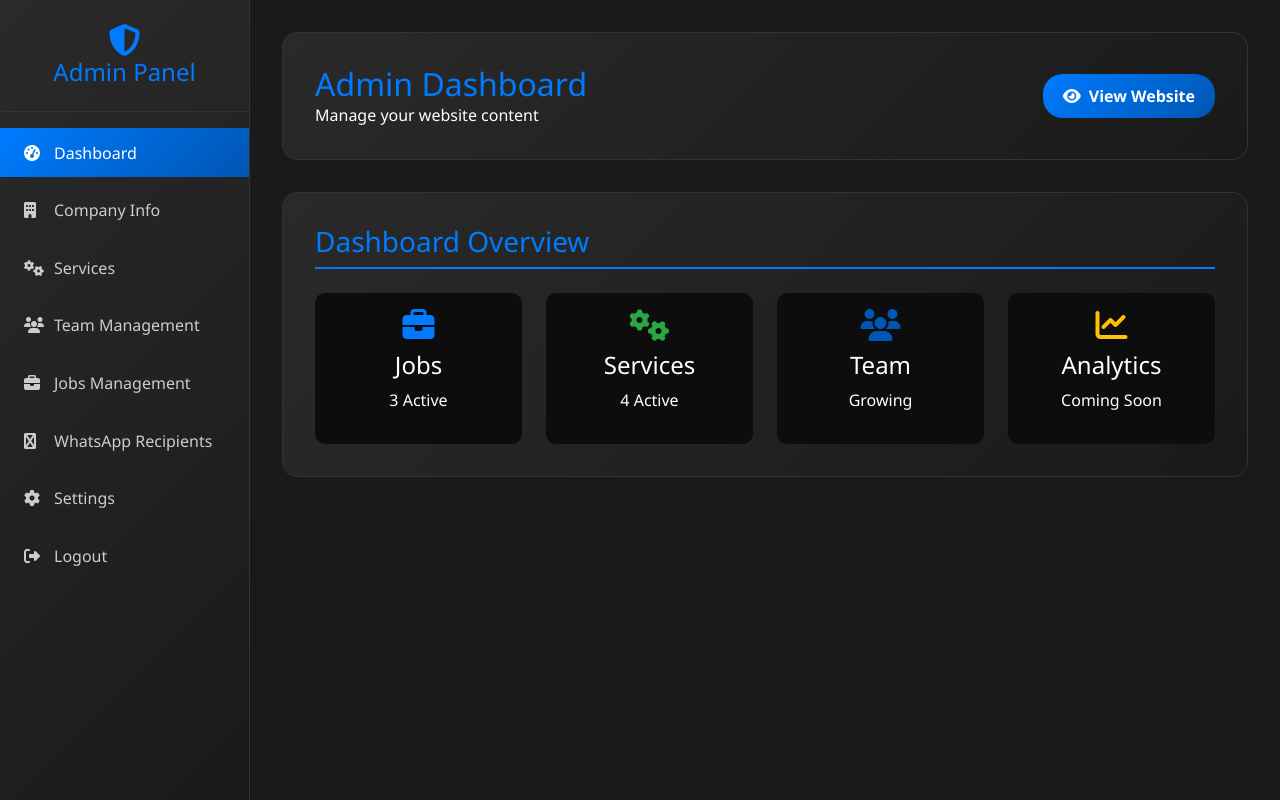
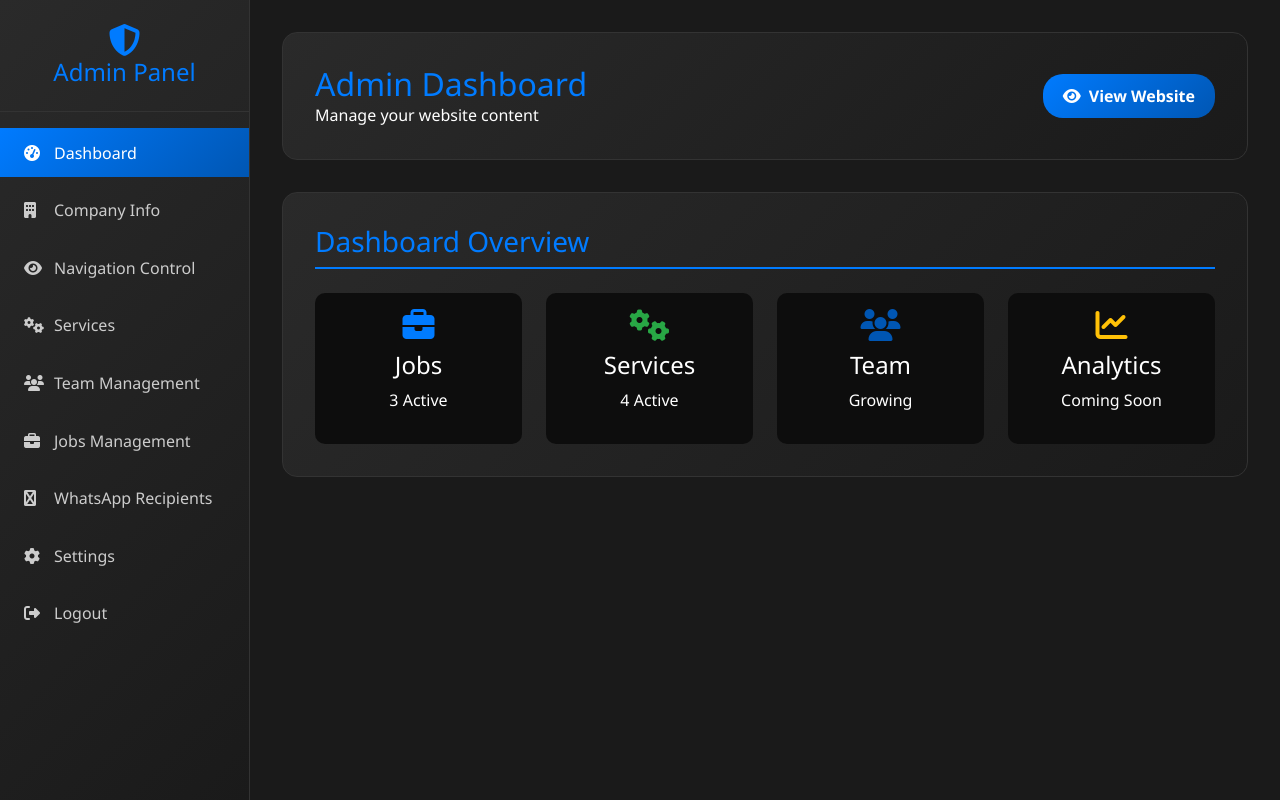
Before and after one commit to WebSphereInnovations/WebSphereInnovations, a Flask app: page /admin in a window 1280 px wide. Run offline with Flask 3, Linux system fonts and the light colour scheme; the visitor is signed in with stand-in values (Sample User, id 1).

Commit message:
NAVIGATION VISIBILITY CONTROL - Admin Panel Feature
 Navigation Control Added:
- Admin can control visibility of Services, Team, and Careers tabs
- Toggle switches in admin panel for easy control
- Real-time visibility updates on main navigation

 Admin Panel Features:
- Navigation Control section added to admin dashboard
- Individual checkboxes for each tab visibility
- Save functionality with success/error feedback
- Load existing settings on page load

 Backend Implementation:
- /api/navigation GET route to load settings
- /api/navigation POST route to save settings
- JSON file storage for navigation preferences
- Default values for initial setup

 Frontend Integration:
- Navigation tabs conditionally hidden based on settings
- Template context processor for global access
- Bootstrap toggle switches for better UX
- Alert notifications for save confirmation

 User Experience:
- Admin can easily hide/show navigation tabs
- Settings persist across page reloads
- Professional admin interface
- No direct page access when tabs are hidden

 Control Features:
- Services Tab: Show/Hide
- Team Tab: Show/Hide
- Careers Tab: Show/Hide
- Default: All tabs visible

 Admin Workflow:
1. Go to admin panel
2. Click 'Navigation Control'
3. Toggle tab visibility
4. Save changes
5. Tabs instantly hide/show on main site

 Production Ready:
- All functionality tested and working
- Clean admin interface
- Persistent settings storage
- Professional business feature

```diff
--- a/app.py
+++ b/app.py
@@ -116,6 +116,30 @@ def send_whatsapp_message(message, recipients=None):
         return {'success': False, 'error': str(e)}
 
 # Routes
+@app.context_processor
+def inject_navigation():
+    """Inject navigation visibility settings into all templates"""
+    try:
+        navigation_file = 'data/navigation.json'
+        if os.path.exists(navigation_file):
+            with open(navigation_file, 'r') as f:
+                navigation = json.load(f)
+        else:
+            # Default navigation settings
+            navigation = {
+                'services_visible': True,
+                'team_visible': True,
+                'careers_visible': True
+            }
+        return {'navigation': navigation}
+    except:
+        # Return default navigation if error occurs
+        return {'navigation': {
+            'services_visible': True,
+            'team_visible': True,
+            'careers_visible': True
+        }}
+
 @app.route('/')
 def home():
     company_info = load_data('company_info')
@@ -209,18 +233,21 @@ def apply_job():
         phone = request.form.get('phone')
         message = request.form.get('message')
 
-        if not all([job_id, name, email, message]):
+        if not all([job_id, name, email, phone, message]):
             return jsonify({'success': False, 'message': 'Please fill in all required fields'})
 
+        # Check if CV file is uploaded
+        cv_file = request.files.get('cv')
+        if not cv_file or cv_file.filename == '':
+            return jsonify({'success': False, 'message': 'Please upload your resume/CV'})
+
         # Handle file upload
-        cv_file = request.files.get('cv')
         cv_info = {'success': False}
 
-        if cv_file:
-            # Use CV file handler
-            from cv_file_handler import get_cv_handler
-            cv_handler = get_cv_handler()
-            cv_info = cv_handler.save_cv_file(cv_file, name)
+        # Use CV file handler
+        from cv_file_handler import get_cv_handler
+        cv_handler = get_cv_handler()
+        cv_info = cv_handler.save_cv_file(cv_file, name)
 
         # Use WhatsApp service to send notification
         try:
@@ -385,6 +412,56 @@ def api_projects():
 
     return jsonify(load_data('projects'))
 
+@app.route('/api/navigation', methods=['GET'])
+def get_navigation():
+    """Get navigation visibility settings"""
+    try:
+        navigation_file = 'data/navigation.json'
+        if os.path.exists(navigation_file):
+            with open(navigation_file, 'r') as f:
+                navigation = json.load(f)
+        else:
+            # Default navigation settings
+            navigation = {
+                'services_visible': True,
+                'team_visible': True,
+                'careers_visible': True
+            }
+            # Create default file
+            os.makedirs('data', exist_ok=True)
+            with open(navigation_file, 'w') as f:
+                json.dump(navigation, f, indent=4)
+
+        return jsonify(navigation)
+    except Exception as e:
+        return jsonify({'error': str(e)}), 500
+
+@app.route('/api/navigation', methods=['POST'])
+def save_navigation():
+    """Save navigation visibility settings"""
+    try:
+        navigation_data = request.get_json()
+
+        # Validate data
+        if not navigation_data:
+            return jsonify({'success': False, 'message': 'No data provided'}), 400
+
+        # Ensure all required fields exist
+        navigation = {
+            'services_visible': navigation_data.get('services_visible', True),
+            'team_visible': navigation_data.get('team_visible', True),
+            'careers_visible': navigation_data.get('careers_visible', True)
+        }
+
+        # Save to file
+        os.makedirs('data', exist_ok=True)
+        with open('data/navigation.json', 'w') as f:
+            json.dump(navigation, f, indent=4)
+
+        return jsonify({'success': True, 'message': 'Navigation settings saved successfully'})
+    except Exception as e:
+        return jsonify({'success': False, 'message': str(e)}), 500
+
 @app.route('/api/team', methods=['GET', 'POST'])
 def api_team():
     if request.method == 'GET':
--- /dev/null
+++ b/data/navigation.json
@@ -0,0 +1,5 @@
+{
+    "services_visible": true,
+    "team_visible": false,
+    "careers_visible": true
+}
--- a/templates/admin/dashboard.html
+++ b/templates/admin/dashboard.html
@@ -225,6 +225,11 @@
                     </a>
                 </li>
                 <li class="nav-item">
+                    <a class="nav-link" href="#navigation" data-section="navigation">
+                        <i class="fas fa-eye"></i>Navigation Control
+                    </a>
+                </li>
+                <li class="nav-item">
                     <a class="nav-link" href="#services" data-section="services">
                         <i class="fas fa-cogs"></i>Services
                     </a>
@@ -384,6 +389,56 @@
 
                 <button type="button" class="btn btn-admin admin-save-btn" data-section="company">
                     <i class="fas fa-save me-2"></i>Save Changes
+                </button>
+            </form>
+        </div>
+
+        <!-- Navigation Visibility Section -->
+        <div id="navigation-section" class="content-section" style="display: none;">
+            <h3 class="section-title">Navigation Visibility Control</h3>
+            <form id="navigationForm">
+                <div class="row">
+                    <div class="col-md-12">
+                        <h5 class="mb-3">Show/Hide Navigation Tabs</h5>
+
+                        <div class="row">
+                            <div class="col-md-4">
+                                <div class="form-check form-switch mb-3">
+                                    <input class="form-check-input" type="checkbox" id="services_visible" name="services_visible">
+                                    <label class="form-check-label" for="services_visible">
+                                        <i class="fas fa-cogs me-2"></i>Services Tab
+                                    </label>
+                                </div>
+                            </div>
+
+                            <div class="col-md-4">
+                                <div class="form-check form-switch mb-3">
+                                    <input class="form-check-input" type="checkbox" id="team_visible" name="team_visible">
+                                    <label class="form-check-label" for="team_visible">
+                                        <i class="fas fa-users me-2"></i>Team Tab
+                                    </label>
+                                </div>
+                            </div>
+
+                            <div class="col-md-4">
+                                <div class="form-check form-switch mb-3">
+                                    <input class="form-check-input" type="checkbox" id="careers_visible" name="careers_visible">
+                                    <label class="form-check-label" for="careers_visible">
+                                        <i class="fas fa-briefcase me-2"></i>Careers Tab
+                                    </label>
+                                </div>
+                            </div>
+                        </div>
+
+                        <div class="alert alert-info mt-3">
+                            <i class="fas fa-info-circle me-2"></i>
+                            <strong>Note:</strong> Unchecked tabs will be hidden from the main navigation menu. Users won't be able to access these pages directly.
+                        </div>
+                    </div>
+                </div>
+
+                <button type="button" class="btn btn-admin admin-save-btn" data-section="navigation">
+                    <i class="fas fa-save me-2"></i>Save Navigation Settings
                 </button>
             </form>
         </div>
@@ -696,6 +751,8 @@
                             loadTeamData();
                         } else if (sectionId === 'services') {
                             loadServicesData();
+                        } else if (sectionId === 'navigation') {
+                            loadNavigationData();
                         } else if (sectionId === 'jobs') {
                             loadJobsData();
                         } else if (sectionId === 'settings') {
@@ -712,6 +769,8 @@
 
                     if (section === 'company') {
                         saveCompanyData();
+                    } else if (section === 'navigation') {
+                        saveNavigationData();
                     } else if (section === 'services') {
                         saveServicesData();
                     } else if (section === 'jobs') {
@@ -785,6 +844,52 @@
             })
             .catch(error => {
                 console.error('Error loading settings:', error);
+            });
+        }
+
+        function loadNavigationData() {
+            // Load navigation visibility data
+            fetch('/api/navigation')
+            .then(response => response.json())
+            .then(navigation => {
+                document.getElementById('services_visible').checked = navigation.services_visible || true;
+                document.getElementById('team_visible').checked = navigation.team_visible || true;
+                document.getElementById('careers_visible').checked = navigation.careers_visible || true;
+            })
+            .catch(error => {
+                console.error('Error loading navigation data:', error);
+                // Set default values
+                document.getElementById('services_visible').checked = true;
+                document.getElementById('team_visible').checked = true;
+                document.getElementById('careers_visible').checked = true;
+            });
+        }
+
+        function saveNavigationData() {
+            const navigationData = {
+                services_visible: document.getElementById('services_visible').checked,
+                team_visible: document.getElementById('team_visible').checked,
+                careers_visible: document.getElementById('careers_visible').checked
+            };
+
+            fetch('/api/navigation', {
+                method: 'POST',
+                headers: {
+                    'Content-Type': 'application/json',
+                },
+                body: JSON.stringify(navigationData)
+            })
+            .then(response => response.json())
+            .then(data => {
+                if (data.success) {
+                    showAlert('Navigation visibility settings saved successfully!', 'success');
+                } else {
+                    showAlert('Error saving navigation settings', 'error');
+                }
+            })
+            .catch(error => {
+                console.error('Error saving navigation data:', error);
+                showAlert('Error saving navigation settings', 'error');
             });
         }
 
--- a/templates/base.html
+++ b/templates/base.html
@@ -40,16 +40,16 @@
                             <a class="nav-link" href="{{ url_for('home') }}">Home</a>
                         </li>
                         <li class="nav-item">
-                            <a class="nav-link" href="{{ url_for('services') }}">Services</a>
+                            <a class="nav-link" href="{{ url_for('services') }}" {% if not navigation.services_visible %}style="display: none;"{% endif %}>Services</a>
                         </li>
                         <li class="nav-item">
                             <a class="nav-link" href="{{ url_for('projects') }}">Projects</a>
                         </li>
                         <li class="nav-item">
-                            <a class="nav-link" href="{{ url_for('team') }}">Team</a>
+                            <a class="nav-link" href="{{ url_for('team') }}" {% if not navigation.team_visible %}style="display: none;"{% endif %}>Team</a>
                         </li>
                         <li class="nav-item">
-                            <a class="nav-link" href="{{ url_for('jobs') }}">Careers</a>
+                            <a class="nav-link" href="{{ url_for('jobs') }}" {% if not navigation.careers_visible %}style="display: none;"{% endif %}>Careers</a>
                         </li>
                         <li class="nav-item">
                             <a class="nav-link" href="{{ url_for('contact') }}">Contact</a>
```
Also changed, not shown: templates/jobs.html (+7 -6 lines).
